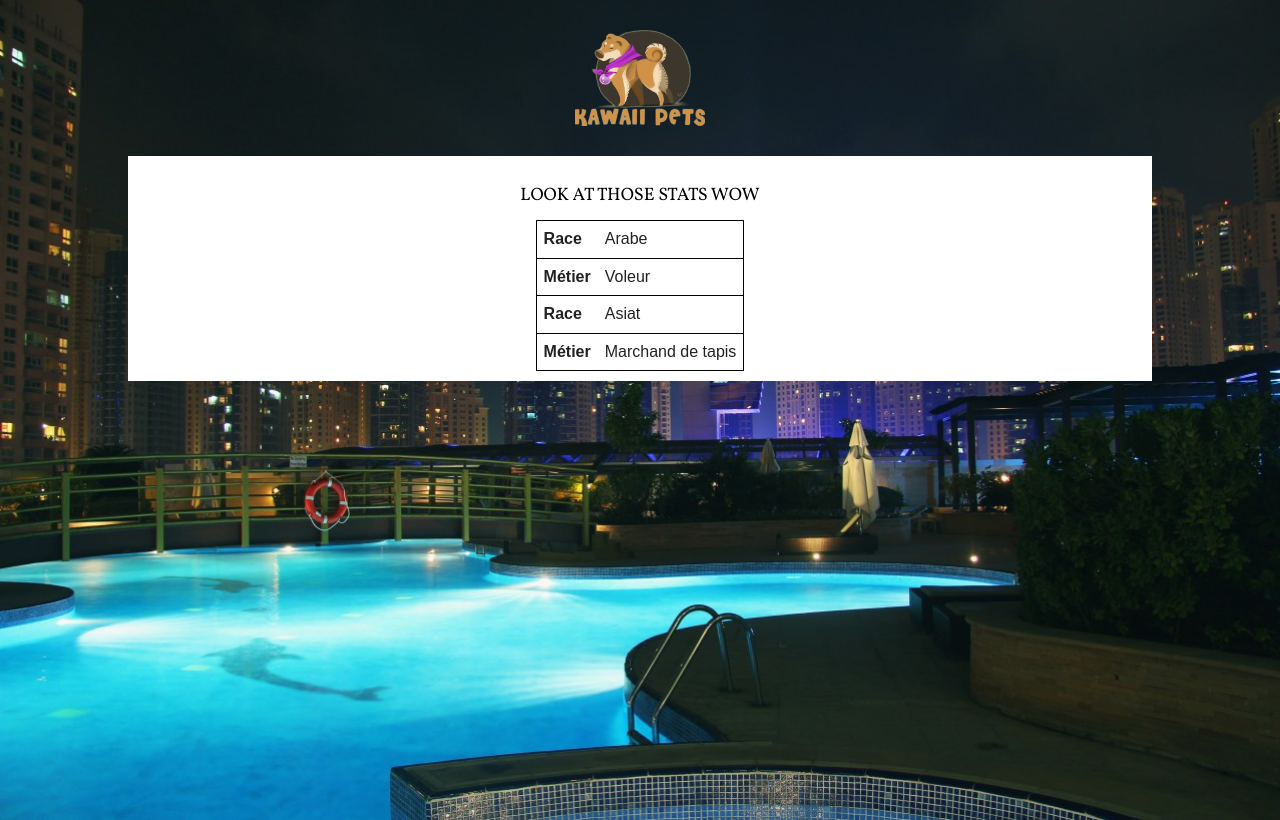
After one commit to DogeSARL/DogeSocialApp, a Symfony app: template src/Doge/FacebookBundle/Resources/views/Admin/stats.html.twig in a window 1280 px wide. The commit adds this page. Run offline with Twig, Linux system fonts and the light colour scheme; the template is opened without the code that fills it, so the values that code supplies are empty; some libraries are stand-ins or nearby versions.

Commit message:
Template Login et Stats du panneau d admin

```diff
--- a/src/Doge/FacebookBundle/Controller/HomeController.php
+++ b/src/Doge/FacebookBundle/Controller/HomeController.php
@@ -25,5 +25,4 @@ class HomeController extends Controller
     public function galleryAction(){
     	return $this->render("DogeFacebookBundle:Home:gallery.html.twig");
     }
-
 }
--- a/src/Doge/FacebookBundle/Resources/public/css/main.css
+++ b/src/Doge/FacebookBundle/Resources/public/css/main.css
@@ -695,6 +695,79 @@ a.cta_home_link *{
 #upload .wrapper_choix_image .choix_image.first{
     clear:left;
 }
+/* ==========================================================================
+   ADMIN FORM CONNEXION
+   ========================================================================== */
+#adminConnexion form {
+    border: 5px solid white;
+    margin: 200px auto;
+    padding: 25px;
+    width: 300px;
+}
+
+#adminConnexion .ligne {
+    margin: 10px 0;
+}
+
+#adminConnexion .ligne label {
+    color: #ffffff;
+    display: inline-block;
+    font-family: Arial,Helvetica,sans-serif;
+    font-size: 11px;
+    text-transform: uppercase;
+    width: 120px;
+}
+
+#adminConnexion input[type="submit"] {
+    background: none repeat scroll 0 0 #06a5b4;
+    border: 0 none;
+    color: #ffffff;
+    cursor: pointer;
+    display: block;
+    font-family: Arial,Helvetica,sans-serif;
+    font-size: 13px;
+    font-weight: bold;
+    margin: 40px auto 0;
+    overflow: visible;
+    padding: 7px 0;
+    text-align: center;
+    text-decoration: none;
+    width: 100px;
+}
+
+#adminConnexion input[type="submit"]:hover {
+    background-color: #f3f3f3;
+    color: #06a5b4;
+}
+
+#adminStats{
+    width: 100%;
+    max-width: 1024px;
+    margin:0 auto;
+    background:white;
+    padding: 10px;
+    box-sizing: border-box;
+}
+
+#container #adminStats  h3{
+    text-transform: uppercase;
+    color: #000000;
+    font-style: normal;
+    margin-bottom: 15px;
+}
+
+#adminStats table{
+    margin: 0 auto;
+    text-align: left;
+}
+
+#adminStats table td, #adminStats table th{
+    padding: 7px;
+}
+
+#adminStats table tr{
+    border: 1px solid black;
+}
 
 /* ==========================================================================
    Helper classes
--- /dev/null
+++ b/src/Doge/FacebookBundle/Resources/views/Admin/stats.html.twig
@@ -0,0 +1,32 @@
+{% extends 'DogeFacebookBundle:Layout:layout.html.twig' %}
+{% block content %}
+
+    <div id="adminStats">
+        <h3>Look at those stats wow</h3>
+        <table id="customers">
+            <tbody>
+                <tr>
+                    <th>Race</th>
+                    <td>Arabe</td>
+                </tr>
+                <tr class="alt">
+                    <th>Métier</th>
+                    <td>Voleur</td>
+                </tr>
+                <tr>
+                    <th>Race</th>
+                    <td>Asiat</td>
+                </tr>
+                <tr class="alt">
+                    <th>Métier</th>
+                    <td>Marchand de tapis</td>
+                </tr>
+            </tbody>
+        </table>
+    </div>
+
+{% endblock %}
+
+{% block js %}
+    {{ parent() }}
+{% endblock %}
```
Also changed, not shown: src/Doge/FacebookBundle/Controller/AdminController.php (+9 -3 lines), src/Doge/FacebookBundle/Resources/config/routing_maquette.yml (+8 -0 lines), src/Doge/FacebookBundle/Resources/views/Admin/login.html.twig (added, +16 -0 lines).
